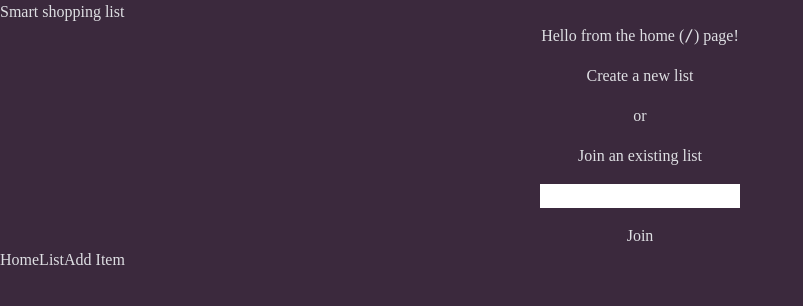
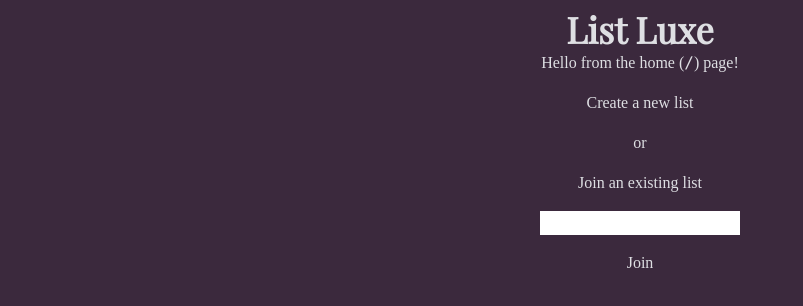
Before and after one commit to the-collab-lab/tcl-55-smart-shopping-list, a React (Vite) app: page / in a window 1280 px wide. Shown: the top 306 px of the page, without its empty margins (0-803 px from the left). Built offline with nearby package versions, Linux system fonts and the light colour scheme; a web font is replaced by a local one.

Commit message:
remove old css in favor of new defaults

```diff
--- a/src/components/ListItem.css
+++ /dev/null
@@ -1,31 +0,0 @@
-.ListItem {
-	align-items: baseline;
-	display: flex;
-	flex-direction: row;
-	font-size: 1.2em;
-	align-items: center;
-	gap: 0.25em;
-}
-
-.ListItem input {
-	appearance: none;
-	margin: 0;
-	font: inherit;
-	color: currentColor;
-	width: 1.15em;
-	height: 1.15em;
-	border: 0.15em solid currentColor;
-	border-radius: 0.15em;
-	transform: translateY(-0.075em);
-	opacity: 0.5;
-}
-
-.ListItem input:checked {
-	transform: scale(0.8);
-	opacity: 1;
-	clip-path: polygon(14% 44%, 0 65%, 50% 100%, 100% 16%, 80% 0%, 43% 62%);
-}
-
-.ListItem-label {
-	margin-left: 0.2em;
-}
--- a/src/components/ListItemDetails.jsx
+++ b/src/components/ListItemDetails.jsx
@@ -1,5 +1,3 @@
-import './ListItem.css';
-
 export function ListItemDetails({
 	totalPurchases,
 	lastPurchasedDate,
--- a/src/views/Home.jsx
+++ b/src/views/Home.jsx
@@ -2,7 +2,6 @@ import { useEffect } from 'react';
 import { useState } from 'react';
 import { generateToken } from '@the-collab-lab/shopping-list-utils';
 import { streamListItems, addItem } from '../api';
-import './Home.css';
 
 export function Home({ handleListTokenState }) {
 	const [userEnteredToken, setUserEnteredToken] = useState('');
--- a/src/views/Layout.jsx
+++ b/src/views/Layout.jsx
@@ -1,35 +1,15 @@
-import { Outlet, NavLink } from 'react-router-dom';
-
-/**
- * TODO: The links defined in this file don't work!
- *
- * Instead of anchor element, they should use a component
- * from `react-router-dom` to navigate to the routes
- * defined in `App.jsx`.
- */
+import { Box, Center, Heading } from '@chakra-ui/layout';
+import { Outlet } from 'react-router-dom';
 
 export function Layout() {
 	return (
-		<>
-			<div className="Layout">
-				<header className="Layout-header">
-					<h1>Smart shopping list</h1>
-				</header>
-				<main className="Layout-main">
-					<Outlet />
-				</main>
-				<nav className="Nav">
-					<NavLink to="/" className="Nav-link">
-						Home
-					</NavLink>
-					<NavLink to="/list" className="Nav-link">
-						List
-					</NavLink>
-					<NavLink to="/add-item" className="Nav-link">
-						Add Item
-					</NavLink>
-				</nav>
-			</div>
-		</>
+		<Box p={2}>
+			<Center>
+				<Heading>List Luxe</Heading>
+			</Center>
+			<Box as="main">
+				<Outlet />
+			</Box>
+		</Box>
 	);
 }
```
Also changed, not shown: src/components/ListItem.jsx (+4 -5 lines), src/views/Home.css (deleted).
